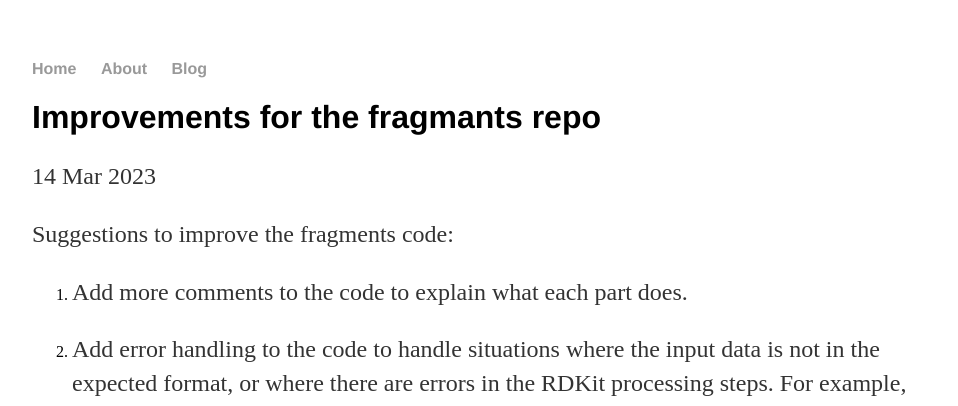
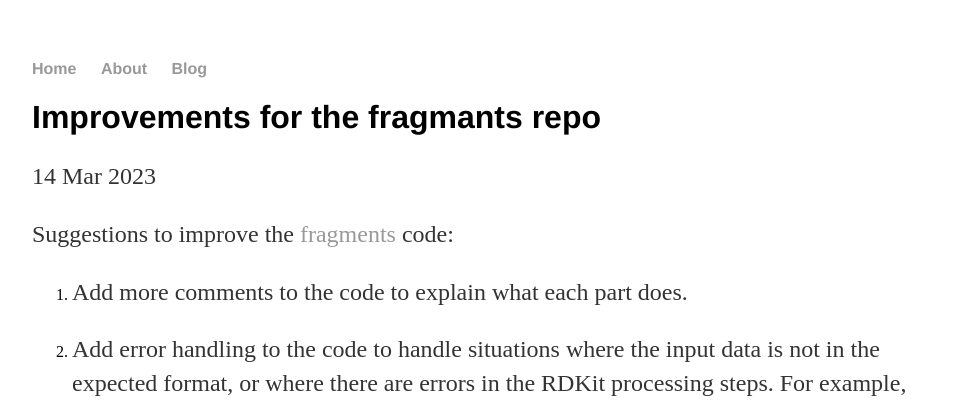
Before and after one commit to saevrenk/saevrenk.github.io, a Jekyll site: the page built from _posts/2023-03-14-Improvements for the fragmants repo.md, in a window 1280 px wide. Shown: the top 406 px of the page, without its empty margins (160-1118 px from the left). Built offline with Jekyll 4.4.1, drawn with Linux system fonts in a browser that asks for light colours; our own code applies the rules of GitHub Pages for plain Markdown files; part of the change alters nothing that is shown.

```diff
--- a/_posts/2023-03-14-Improvements for the fragmants repo.md
+++ b/_posts/2023-03-14-Improvements for the fragmants repo.md
@@ -1,4 +1,4 @@
-Suggestions to improve the fragments code:
+Suggestions to improve the [fragments](https://github.com/saevrenk/fragments.git) code:
 
 1. Add more comments to the code to explain what each part does.
 
```
